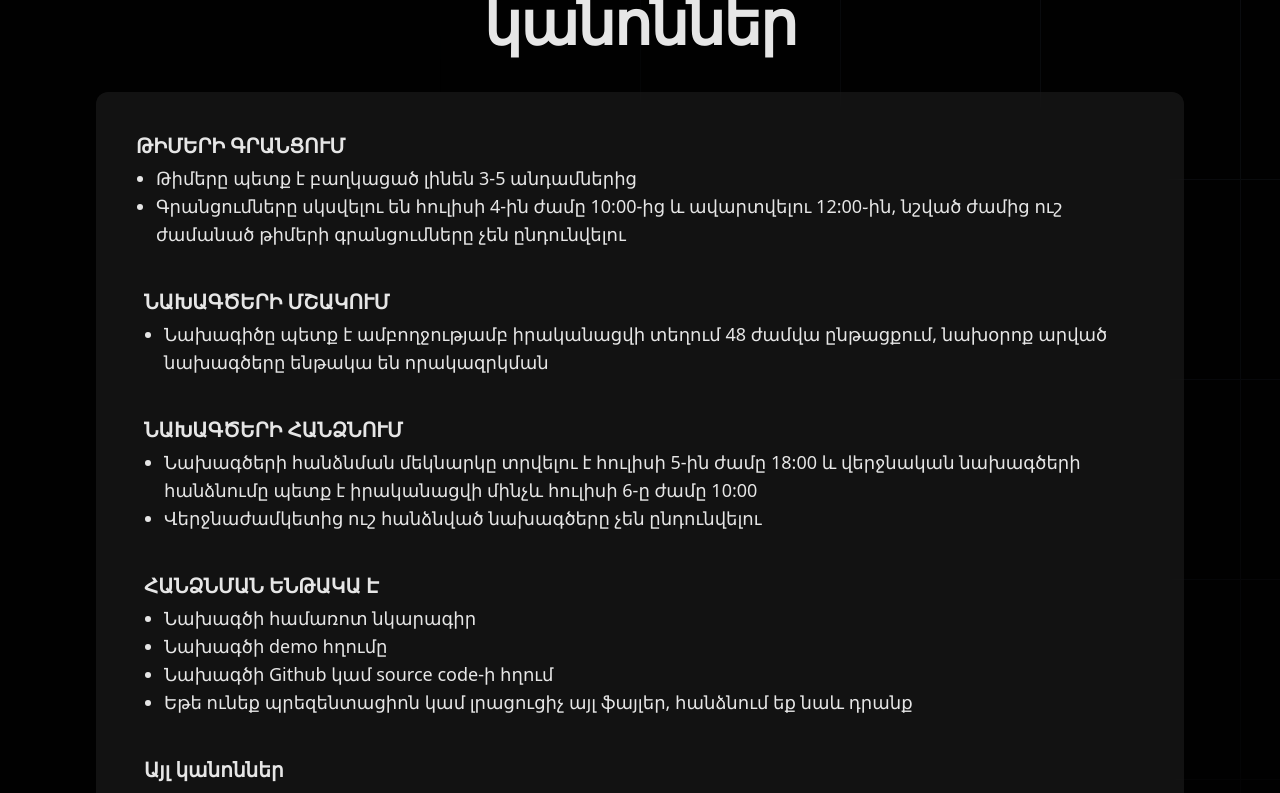
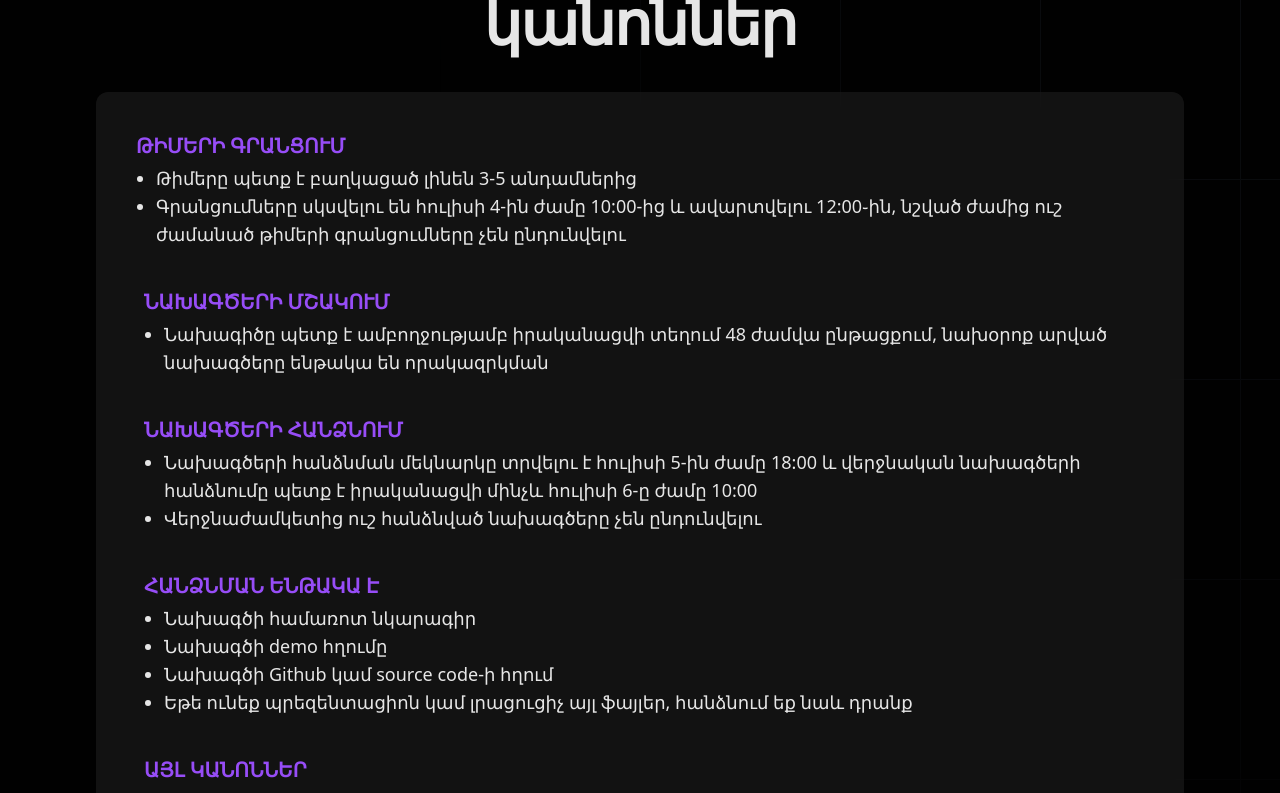
Before and after one commit to layerswap/devhacks-landing, a Next.js app: page /agenda in a window 1280 px wide. Shown: the part 3220-4013 px from the top of the page. Built offline with nearby package versions, Linux system fonts and the light colour scheme.

Commit message:
fix(Rules): correct capitalization of section title and update styling for rule titles

```diff
--- a/src/components/pageComponents/Rules.tsx
+++ b/src/components/pageComponents/Rules.tsx
@@ -29,7 +29,7 @@ const rules = [
         ]
     },
     {
-        title: "Այլ կանոններ",
+        title: "ԱՅԼ ԿԱՆՈՆՆԵՐ",
         content: [
             "Հարգալից վերաբերմունք ցուցաբերել մյուս մասնակիցների, կազմակերպիչների և կամավորների նկատմամբ",
             "Հարգել այլ թիմերի տարածքը և չխանգարել՝ առանց իրենց համաձայնության և թույլտվության",
@@ -55,7 +55,7 @@ const Rules = () => {
             <div className="space-x-2 space-y-10 p-6 sm:p-10 h-full bg-darkblue-800 bg-opacity-50 backdrop-blur-md rounded-xl max-w-2xl mx-auto lg:max-w-none w-full lg:col-span-5">
                 {rules.map((rule, index) => (
                     <div key={index} className="space-y-1">
-                        <h2 className="font-semibold text-lg sm:text-xl">{rule.title}</h2>
+                        <h2 className="font-semibold text-lg sm:text-xl text-primary">{rule.title}</h2>
                         <ul className="text-base sm:text-lg list-disc pl-5">
                             {rule.content.map((item, idx) => (
                                 <li key={idx}>{item}</li>
```
